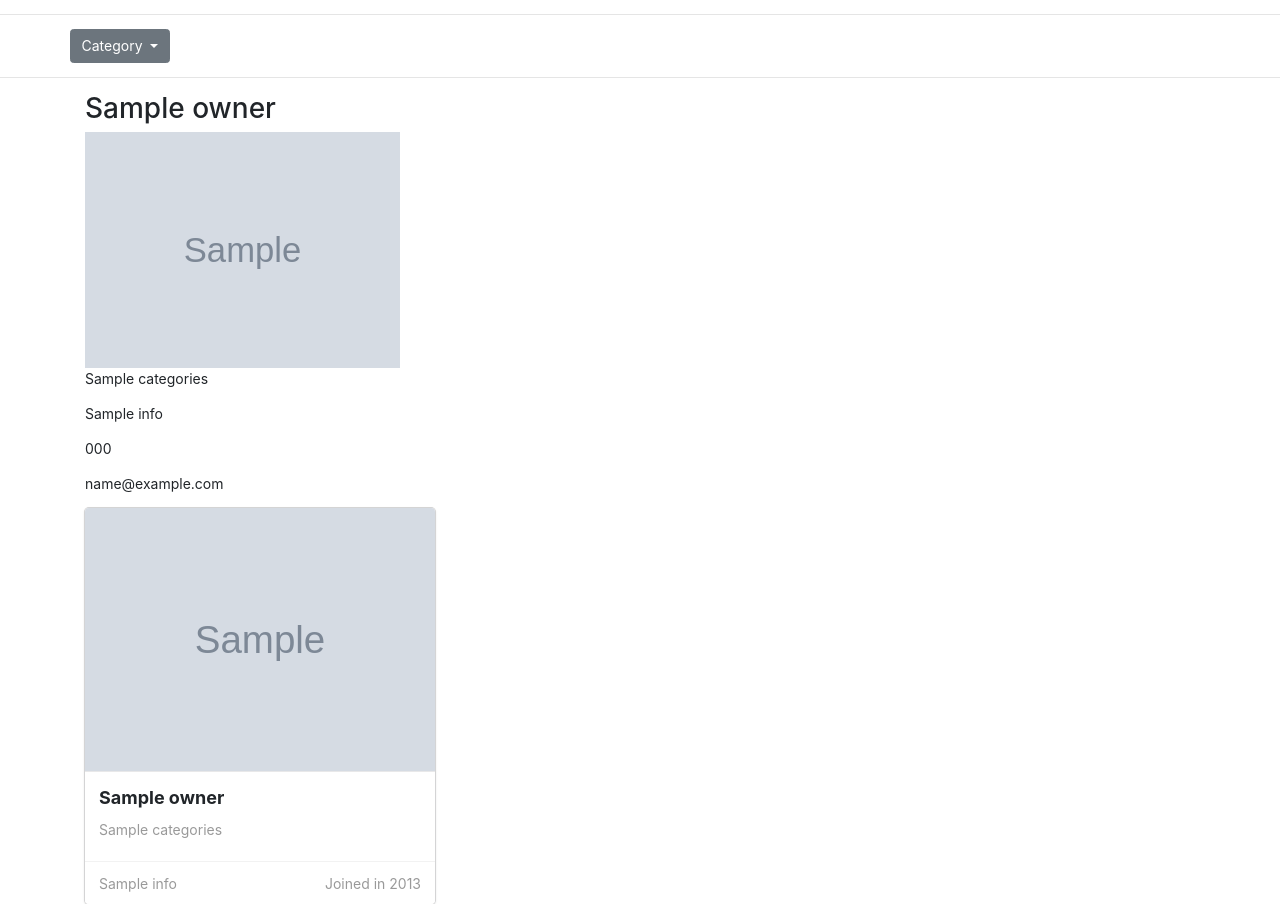
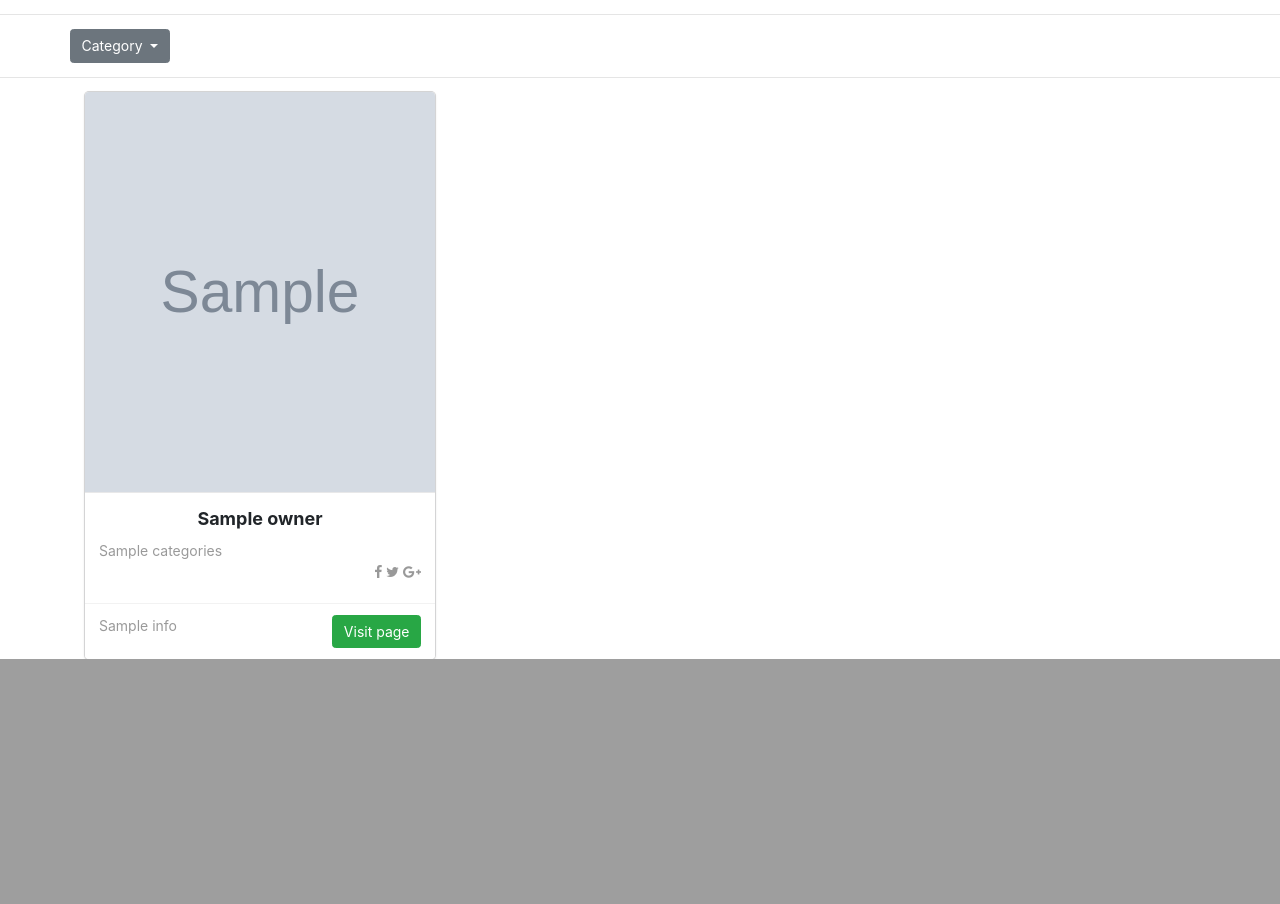
Before and after one commit to Abeerdxx/full-stack-project-marketplace, a Flask app: template templates/index.html in a window 1280 px wide. Shown: the part 800-1704 px from the top of the page. After the commit the page ends 1459 px from the top, so only its background shows below. Run offline with Flask 2, Linux system fonts and the light colour scheme; the template is opened without the code that fills it: most values are stand-ins (such as "Sample title", 1, 10 or a date in 2020); grey boxes marked "Sample" are stand-in pictures; some libraries are stand-ins or nearby versions.

Commit message:
index.html update and register.html update the url image

```diff
--- a/templates/index.html
+++ b/templates/index.html
@@ -14,9 +14,9 @@
     <link rel="stylesheet" href="https://cdn.jsdelivr.net/npm/bootstrap@4.5.3/dist/css/bootstrap.min.css" integrity="sha384-TX8t27EcRE3e/ihU7zmQxVncDAy5uIKz4rEkgIXeMed4M0jlfIDPvg6uqKI2xXr2" crossorigin="anonymous">
     <script src="https://code.jquery.com/jquery-3.5.1.slim.min.js" integrity="sha384-DfXdz2htPH0lsSSs5nCTpuj/zy4C+OGpamoFVy38MVBnE+IbbVYUew+OrCXaRkfj" crossorigin="anonymous"></script>
     <script src="https://cdn.jsdelivr.net/npm/bootstrap@4.5.3/dist/js/bootstrap.bundle.min.js" integrity="sha384-ho+j7jyWK8fNQe+A12Hb8AhRq26LrZ/JpcUGGOn+Y7RsweNrtN/tE3MoK7ZeZDyx" crossorigin="anonymous"></script>
+    <link href="//maxcdn.bootstrapcdn.com/font-awesome/4.2.0/css/font-awesome.min.css" rel="stylesheet">
+    <script type="text/javascript" >
 
-    <script type="text/javascript" >
-      alert("This alert box was called with the onload event");
 
     // businesses = [
     //     {
@@ -80,7 +80,7 @@
 
 
 
-<section onload="show"
+<section
 class="pt-5 pb-5 mt-0 align-items-center d-flex bg-dark" style="height:100vh;   background-image: url(https://images.unsplash.com/photo-1525130413817-d45c1d127c42?ixlib=rb-0.3.5&s=c3d0603820b595592d80f5a239938c67&auto=format&fit=crop&w=1500&q=80);">
 
     <div class="container-fluid">
@@ -120,50 +120,50 @@ class="pt-5 pb-5 mt-0 align-items-center d-flex bg-dark" style="height:100vh;
 
 
 
-  <div class="container">
-    <!-- Example row of columns -->
-    <div class="row" id="businesses_row">
-        <tbody>
-        {% for owner in owners %}
-            <div class="col-md-4">
-                <h2>{{owner.name}}</h2>
-                <img src ={{owner.img_url}} style="width:90%">
-                <p>{{owner.categories}}</p>
-                <p>{{owner.info}}</p>
-                <p>{{owner.phone}}</p>
-                <p>{{owner.email}}</p>
 
-            </div>
 
         <div class="container">
-        <div class="row">
 
+        <div class="row" id="businesses_row">
+          {% for owner in owners %}
             <div class="col-md-4">
                 <div class="card">
-                    <img class="card-img-top" src={{owner.img_url}}>
+                    <img class="card-img-top" src={{owner.img_url}} style="height: 50vh;">
                     <div class="card-block">
-                        <h4 class="card-title">{{owner.name}}</h4>
+                        <h4 class="card-title text-center">{{owner.name}}</h4>
                         <div class="meta">
                             <a>{{owner.categories}}</a>
+
+
+              <div class="text-right">
+                                  <a href="#" class="icoFacebook" title="Facebook"><i class="fa fa-facebook"></i></a>
+                                  <a href="#" class="icoTwitter" title="Twitter"><i class="fa fa-twitter"></i></a>
+                                  <a href="#" class="icoGoogle" title="Google +"><i class="fa fa-google-plus"></i></a>
+
+                                </div>
+
+
                         </div>
+
                         <div class="card-text">
 
                         </div>
                     </div>
                     <div class="card-footer">
-                        <span class="float-right">Joined in 2013</span>
+                      <a class="btn btn-success btn-md float-right"  role="button" href="/about" >Visit page</a>
+
                         <span><i class=""></i>{{owner.info}}</span>
                     </div>
                 </div>
             </div>
-
+            {% endfor %}
 
         </div>
 
-</div>
 
 
-        {% endfor %}
+
+
 
 </tbody>
     </div>
```
Also changed, not shown: templates/register.html (+4 -3 lines), static/style.css (line endings or trailing spaces).
